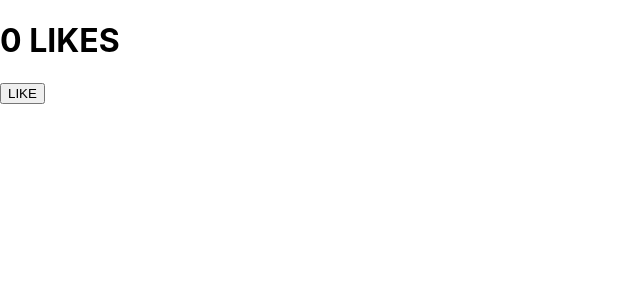
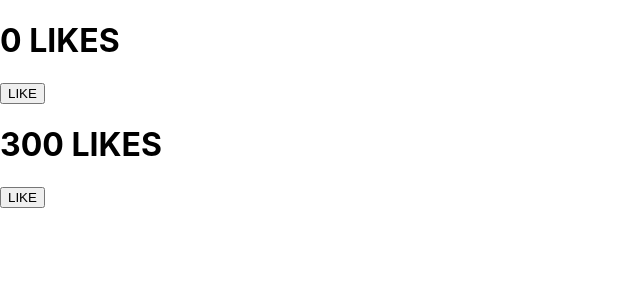
Before and after one commit to kateFrontend/react-class-components, a React (Create React App) app: page / in a window 1280 px wide. Shown: the top 300 px of the page, without its empty margins (0-640 px from the left). Built offline with nearby package versions, Linux system fonts and the light colour scheme.

Commit message:
LikesDown component

```diff
--- a/src/App.js
+++ b/src/App.js
@@ -1,10 +1,12 @@
-import './App.css';
-import { Likes } from './Likes';
+import "./App.css";
+import { Likes } from "./Likes";
+import { LikesDown } from "./LikesDown";
 
 function App() {
   return (
     <div>
-      <Likes/>
+      <Likes />
+      <LikesDown />
     </div>
   );
 }
--- /dev/null
+++ b/src/LikesDown.js
@@ -0,0 +1,25 @@
+// React Class Component
+import { Component } from "react";
+
+export class LikesDown extends Component {
+  constructor() {
+    super();
+
+    this.state = {
+      likes: 300,
+    };
+  }
+
+  updateLikes() {
+    this.setState({ likes: this.state.likes - 1 });
+  }
+
+  render() {
+    return (
+      <div>
+        <h1>{this.state.likes} LIKES</h1>
+        <button onClick={() => this.updateLikes()}>LIKE</button>
+      </div>
+    );
+  }
+}
```
